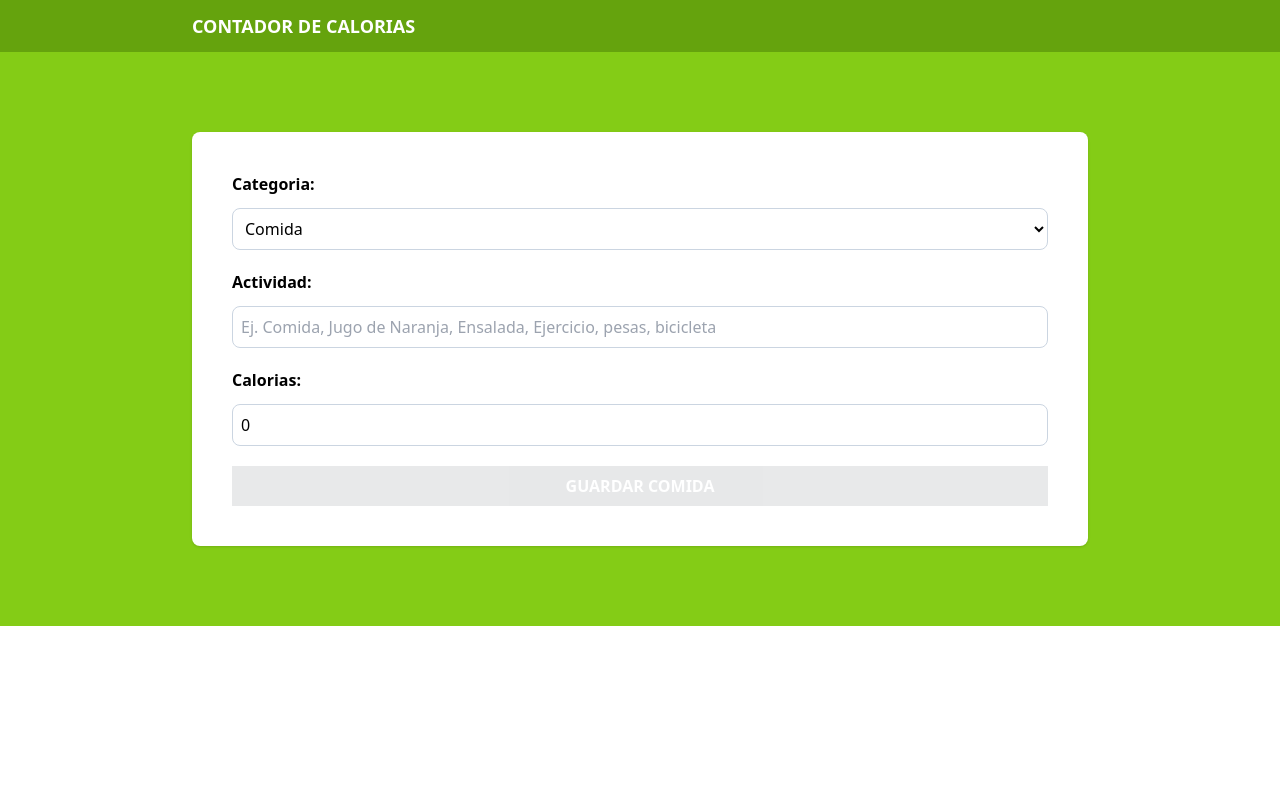
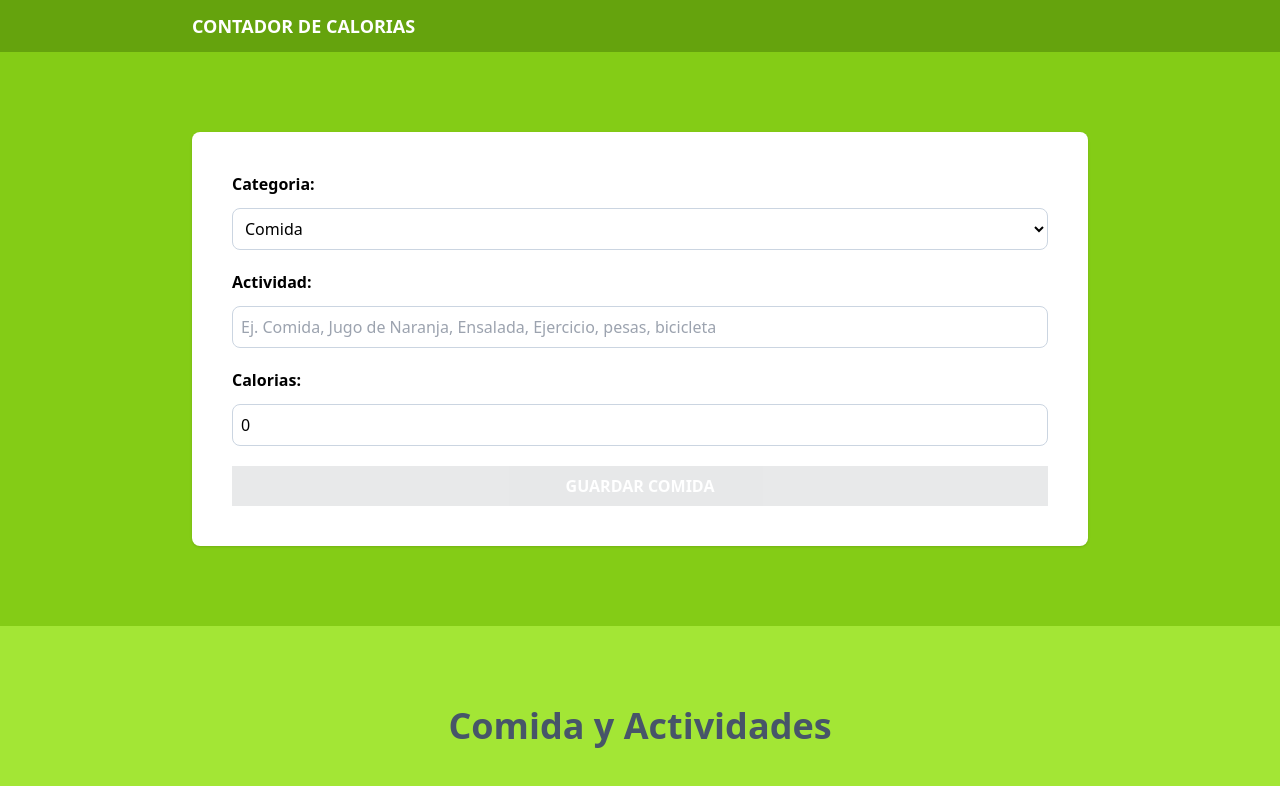
Before and after one commit to robertgrc/contador_calorias, a React (Vite) app: page / in a window 1280 px wide. Shown: the top 786 px of the page. Built offline with nearby package versions, Linux system fonts and the light colour scheme.

Commit message:
Creando Componente para listar Actividades y Comidas

```diff
--- a/src/App.tsx
+++ b/src/App.tsx
@@ -1,6 +1,7 @@
 import { useReducer } from "react"
 import Form from "./components/Form"
 import { activityReducer, initialState } from "./reducers/activity-reducer"
+import ActivityList from "./components/ActivityList"
 
 function App() {
 
@@ -22,6 +23,11 @@ function App() {
           />
         </div>
       </section>
+      <section className="bg-lime-400 py-20 px-5">
+        <ActivityList
+          activities = {state.activities}
+        />
+      </section>
     </>
   )
 }
--- /dev/null
+++ b/src/components/ActivityList.tsx
@@ -0,0 +1,37 @@
+import React from 'react'
+import { Activity } from '../types'
+
+type ActivityListProps= {
+    activities: Activity[]
+}
+
+
+export default function ActivityList({activities}:ActivityListProps) {
+
+  return (
+    <>
+        <h2 className='text-4xl font-bold text-slate-600 text-center'>
+            Comida y Actividades
+        </h2>
+        { activities.map( activity =>(
+            <div
+                key={activity.id}
+                className='px-5 py-10 bg-white mt-5 flex justify-between'
+            >
+                <div className='space-y-2 relative'>
+                  <p>
+                    {activity.category}
+                  </p>
+                  <p className='text-2xl font-bold pt-5'>{activity.name}</p>
+                  <p className='font-black text-4xl text-lime-500'>
+                    {activity.calories}{''}
+                    <span>Calorias</span>
+                  </p>
+                </div>
+            </div>
+        ))
+
+        }
+    </>
+  )
+}
```
